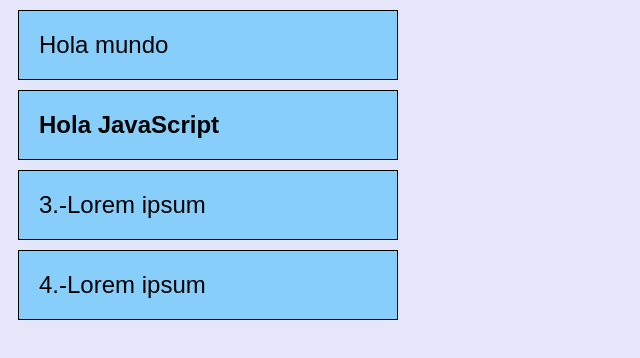
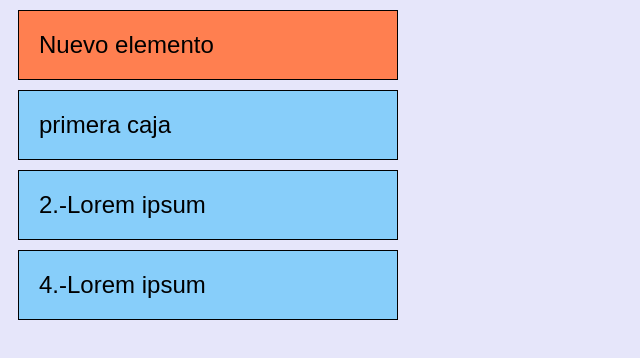
Before and after one commit to GiilGuerrero/Ejemplos-JavaScript, a plain HTML site: page Ejemplos-JS/DOM1/index.html in a window 1280 px wide. Shown: the whole page, without its empty margins (0-640 px from the left). Drawn offline with Linux system fonts and the light colour scheme.

Commit message:
DOM Parte II.

```diff
--- a/Ejemplos-JS/DOM1/index.html
+++ b/Ejemplos-JS/DOM1/index.html
@@ -8,16 +8,16 @@
 </head>
 <body>
     <section id="contenedor">
-        <div class="caja">
+        <div class="caja" id="primera">
             1.-Lorem ipsum
         </div>
-          <div class="caja">
+          <div class="caja" id="segunda">
             2.-Lorem ipsum
         </div>
-          <div class="caja">
+          <div class="caja" id="tercera">
             3.-Lorem ipsum
         </div>
-          <div class="caja">
+          <div class="caja" id="cuarta">
             4.-Lorem ipsum
         </div>
     </section>
--- a/Ejemplos-JS/DOM1/main.js
+++ b/Ejemplos-JS/DOM1/main.js
@@ -1,5 +1,37 @@
 //document.write('¡Hola JS!')
 //var cajas = document.getElementsByTagName('div')
-var cajas = document.getElementsByClassName('caja')
-cajas[0].textContent ='Hola mundo'
-cajas[1].innerHTML ='<b> Hola JavaScript </b>'
+//var cajas = document.getElementsByClassName('caja')
+var caja = document.getElementById('primera')
+
+
+//cajas[0].textContent ='Hola mundo'
+//cajas[1].innerHTML ='<b> Hola JavaScript </b>'
+caja.textContent = 'primera caja'
+
+//No se recomienda agregar elementos con el metodo write()
+//document.write('<div class="caja">Nuevo Elemento')
+//Pasos para agregar elementos(nodos) nuevos.
+//Paso 1
+var elementoNuevo = document.createElement('div')
+//Paso 2
+var nodoContenido = document.createTextNode('Nuevo elemento')
+//Paso 3
+elementoNuevo.appendChild(nodoContenido)
+//Paso 4
+elementoNuevo.setAttribute('class','caja color')
+
+//Paso 5
+
+//Agrega el nuevo elemento al final
+//var contenedor=document.getElementById('contenedor')
+//contenedor.appendChild(elementoNuevo)
+
+
+//Agrega el nuevo elemento al inicio
+var contenedor = document.getElementById('contenedor')
+var primera = document.getElementById('primera')
+contenedor.insertBefore(elementoNuevo , primera)
+
+//Eliminar la caja con el id = 'tercera'
+var tercera = document.getElementById('tercera')
+contenedor.removeChild(tercera)
--- a/Ejemplos-JS/DOM1/style.css
+++ b/Ejemplos-JS/DOM1/style.css
@@ -15,3 +15,7 @@ body{
     border: solid 0.5px;
 
 }
+
+.color{
+    background: coral
+}
```
